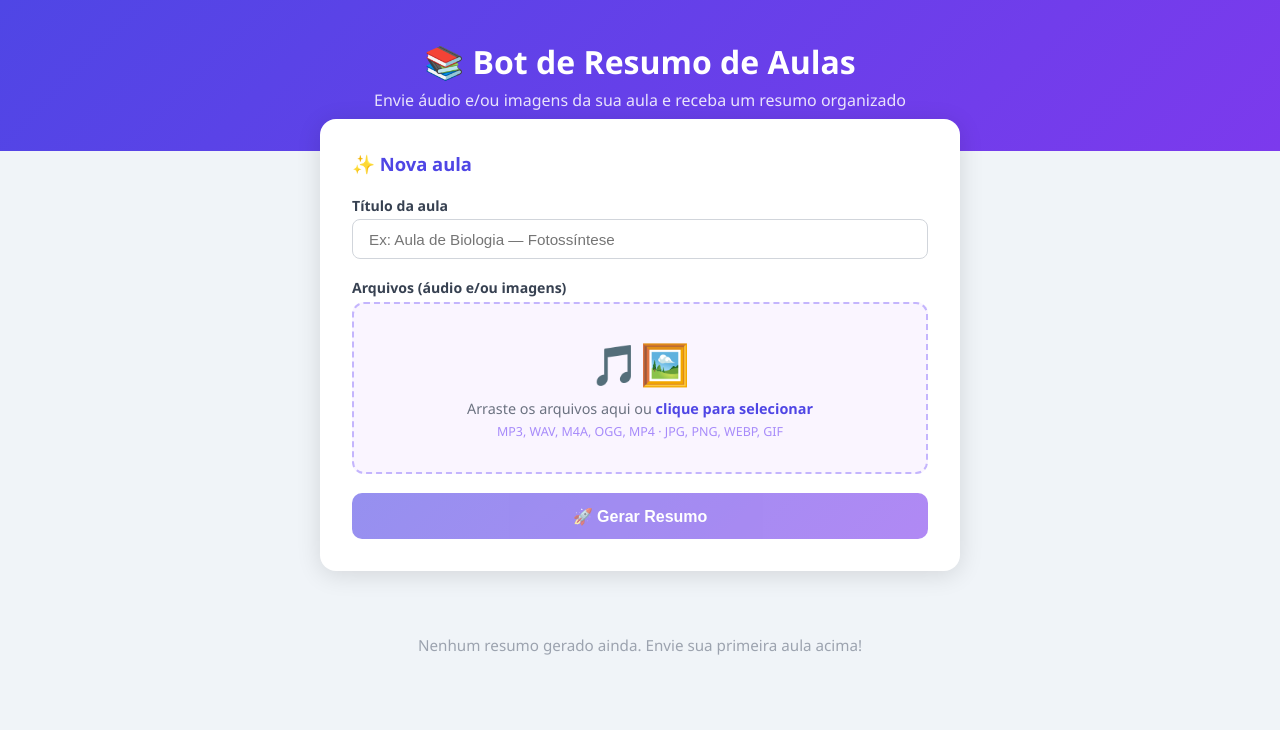
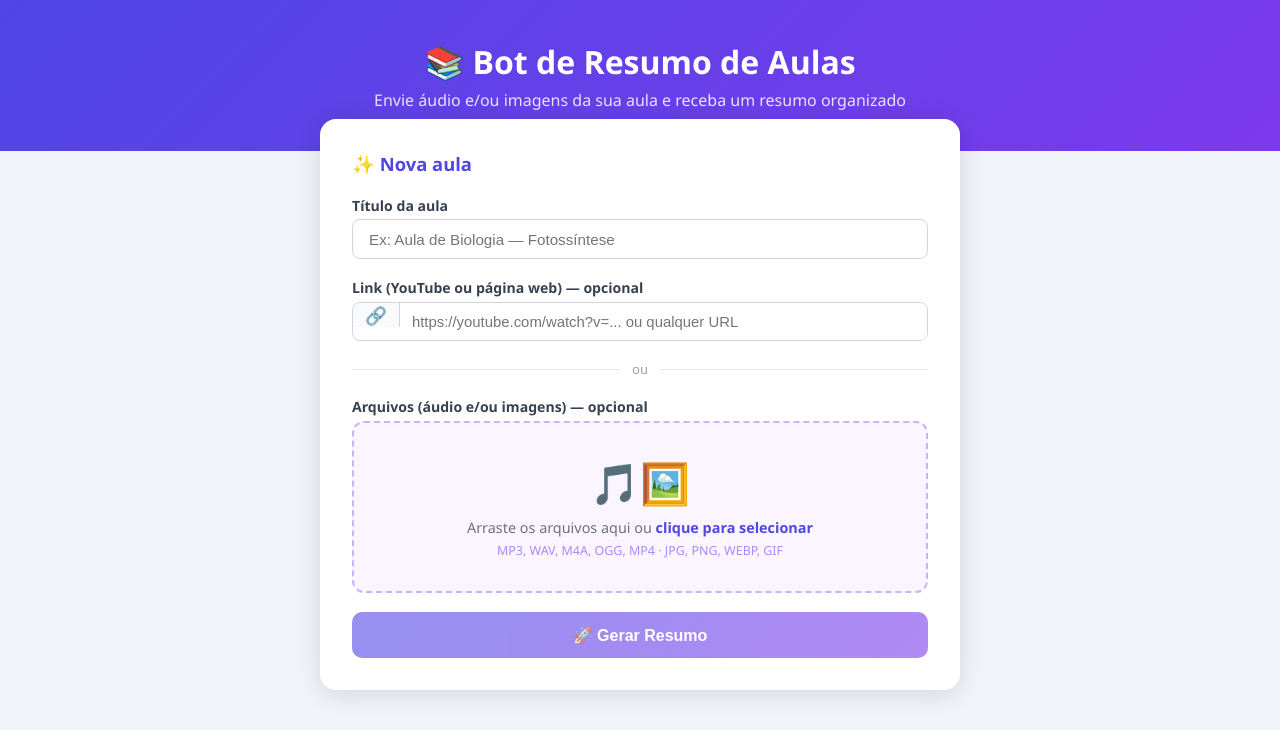
Before and after one commit to gabrielamorim27310-ai/Ai-pesquisa-steam, a Flask app: page / in a window 1280 px wide. Shown: the top 730 px of the page. Before the commit the page ends 655 px from the top, so only its background shows below. Run offline with Flask 3, Linux system fonts and the light colour scheme; parts of the project's set-up code (start-up, migrations or seed data) failed here and were passed over.

Commit message:
Adiciona suporte a links (YouTube + páginas web)
- Campo de URL no formulário (YouTube ou qualquer link)
- YouTube: extrai transcrição automática via youtube-transcript-api
- Páginas web: faz fetch e extrai texto puro
- Conteúdo do link entra no prompt de resumo da IA
- Badges ▶️ YouTube / 🔗 Link nos cards de resumo
- Envio válido com só link, só arquivo ou ambos

https://claude.ai/code/session_018AsS6fk28tJ6gvUUHrwY7z

```diff
--- a/app.py
+++ b/app.py
@@ -1,4 +1,5 @@
 import os
+import re
 import json
 import base64
 import tempfile
@@ -23,6 +24,50 @@ IMAGE_EXTS = {".jpg", ".jpeg", ".png", ".gif", ".webp", ".bmp"}
 
 app.config["RESUMOS_FOLDER"].mkdir(exist_ok=True)
 app.config["UPLOAD_FOLDER"].mkdir(exist_ok=True)
+
+
+# ── Extração de conteúdo de URL ───────────────────────────────────────────────
+def _youtube_id(url: str):
+    """Extrai o ID do vídeo de uma URL do YouTube."""
+    patterns = [
+        r"(?:v=|youtu\.be/|/embed/|/v/)([A-Za-z0-9_-]{11})",
+        r"^([A-Za-z0-9_-]{11})$",
+    ]
+    for p in patterns:
+        m = re.search(p, url)
+        if m:
+            return m.group(1)
+    return None
+
+
+def extrair_conteudo_url(url: str) -> tuple[str, str]:
+    """
+    Retorna (tipo, conteudo):
+      tipo: 'youtube' | 'pagina'
+      conteudo: texto extraído (truncado)
+    """
+    import requests
+
+    vid_id = _youtube_id(url)
+    if vid_id:
+        try:
+            from youtube_transcript_api import YouTubeTranscriptApi
+            partes = YouTubeTranscriptApi.get_transcript(vid_id, languages=["pt", "pt-BR", "en"])
+            texto = " ".join(p["text"] for p in partes)
+            return "youtube", texto[:3000]
+        except Exception as e:
+            return "youtube", f"[Não foi possível obter legenda: {e}]"
+
+    # Página web genérica
+    try:
+        resp = requests.get(url, timeout=10, headers={"User-Agent": "Mozilla/5.0"})
+        resp.raise_for_status()
+        # Remove tags HTML
+        texto = re.sub(r"<[^>]+>", " ", resp.text)
+        texto = re.sub(r"\s+", " ", texto).strip()
+        return "pagina", texto[:3000]
+    except Exception as e:
+        return "pagina", f"[Erro ao acessar o link: {e}]"
 
 
 # ── Transcrição de áudio via Groq Whisper ─────────────────────────────────────
@@ -74,7 +119,8 @@ def descrever_imagem(caminho: str) -> str:
 
 
 # ── Geração do resumo HTML via Groq ───────────────────────────────────────────
-def gerar_resumo(transcricao: str, descricoes_imagens: list[str], titulo: str) -> str:
+def gerar_resumo(transcricao: str, descricoes_imagens: list[str], titulo: str,
+                  conteudo_url: str = "", tipo_url: str = "") -> str:
     from groq import Groq
     client = Groq(api_key=os.environ["GROQ_API_KEY"])
 
@@ -83,6 +129,9 @@ def gerar_resumo(transcricao: str, descricoes_imagens: list[str], titulo: str) -
         partes.append(f"TRANSCRIÇÃO DO ÁUDIO:\n{transcricao[:1500]}")
     for i, desc in enumerate(descricoes_imagens, 1):
         partes.append(f"IMAGEM {i}:\n{desc[:400]}")
+    if conteudo_url:
+        label = "TRANSCRIÇÃO DO VÍDEO (YouTube)" if tipo_url == "youtube" else "CONTEÚDO DA PÁGINA"
+        partes.append(f"{label}:\n{conteudo_url[:1500]}")
 
     conteudo = "\n\n".join(partes) if partes else "Nenhum conteúdo enviado."
 
@@ -116,7 +165,8 @@ def gerar_resumo(transcricao: str, descricoes_imagens: list[str], titulo: str) -
 
 
 # ── Converter resumo em HTML ───────────────────────────────────────────────────
-def resumo_para_html(resumo_texto: str, titulo: str, data_hora: str, n_imagens: int, tem_audio: bool) -> str:
+def resumo_para_html(resumo_texto: str, titulo: str, data_hora: str,
+                     n_imagens: int, tem_audio: bool, tipo_url: str = "") -> str:
     linhas = resumo_texto.split("\n")
     blocos = []
     for linha in linhas:
@@ -140,6 +190,10 @@ def resumo_para_html(resumo_texto: str, titulo: str, data_hora: str, n_imagens:
         fontes.append('<span class="badge audio">🎵 Áudio</span>')
     if n_imagens:
         fontes.append(f'<span class="badge imagem">🖼️ {n_imagens} imagem(ns)</span>')
+    if tipo_url == "youtube":
+        fontes.append('<span class="badge youtube">▶️ YouTube</span>')
+    elif tipo_url == "pagina":
+        fontes.append('<span class="badge link">🔗 Link</span>')
 
     return f"""<!DOCTYPE html>
 <html lang="pt-BR">
@@ -179,6 +233,8 @@ def resumo_para_html(resumo_texto: str, titulo: str, data_hora: str, n_imagens:
     }}
     .badge.audio {{ background: #fef3c7; color: #92400e; }}
     .badge.imagem {{ background: #dbeafe; color: #1e40af; }}
+    .badge.youtube {{ background: #fee2e2; color: #991b1b; }}
+    .badge.link {{ background: #d1fae5; color: #065f46; }}
     .body {{ padding: 2rem 2.5rem; line-height: 1.75; }}
     h2 {{
       font-size: 1.2rem;
@@ -239,10 +295,12 @@ def index():
 @app.route("/upload", methods=["POST"])
 def upload():
     titulo = request.form.get("titulo", "Aula sem título").strip() or "Aula sem título"
+    link = request.form.get("link", "").strip()
     arquivos = request.files.getlist("arquivos")
 
-    if not arquivos or all(f.filename == "" for f in arquivos):
-        return jsonify({"erro": "Nenhum arquivo enviado."}), 400
+    sem_arquivos = not arquivos or all(f.filename == "" for f in arquivos)
+    if sem_arquivos and not link:
+        return jsonify({"erro": "Envie pelo menos um arquivo ou um link."}), 400
 
     audios, imagens = [], []
     pasta_upload = app.config["UPLOAD_FOLDER"]
@@ -259,7 +317,7 @@ def upload():
         elif ext in IMAGE_EXTS:
             imagens.append(str(destino))
 
-    # Processar
+    # Processar áudio
     transcricao = ""
     if audios:
         try:
@@ -267,16 +325,26 @@ def upload():
         except Exception as e:
             transcricao = f"[Erro na transcrição: {e}]"
 
+    # Processar imagens
     descricoes = []
-    for img in imagens[:4]:  # máx 4 imagens para não estourar tokens
+    for img in imagens[:4]:
         try:
             descricoes.append(descrever_imagem(img))
         except Exception as e:
             descricoes.append(f"[Erro ao descrever imagem: {e}]")
 
+    # Processar link
+    conteudo_url, tipo_url = "", ""
+    if link:
+        try:
+            tipo_url, conteudo_url = extrair_conteudo_url(link)
+        except Exception as e:
+            conteudo_url = f"[Erro ao processar link: {e}]"
+            tipo_url = "pagina"
+
     # Gerar resumo
     try:
-        resumo_texto = gerar_resumo(transcricao, descricoes, titulo)
+        resumo_texto = gerar_resumo(transcricao, descricoes, titulo, conteudo_url, tipo_url)
     except Exception as e:
         resumo_texto = f"Erro ao gerar resumo: {e}"
 
@@ -284,19 +352,19 @@ def upload():
     agora = datetime.now()
     slug = agora.strftime("%Y%m%d_%H%M%S")
     data_hora = agora.strftime("%d/%m/%Y às %H:%M")
-    html_content = resumo_para_html(resumo_texto, titulo, data_hora, len(imagens), bool(audios))
+    html_content = resumo_para_html(resumo_texto, titulo, data_hora, len(imagens), bool(audios), tipo_url)
 
     pasta_resumos = app.config["RESUMOS_FOLDER"]
     html_path = pasta_resumos / f"resumo_{slug}.html"
     html_path.write_text(html_content, encoding="utf-8")
 
-    # Salvar metadados
     meta = {
         "titulo": titulo,
         "slug": slug,
         "data_hora": data_hora,
         "n_imagens": len(imagens),
         "tem_audio": bool(audios),
+        "tipo_url": tipo_url,
         "arquivo": f"resumo_{slug}.html",
     }
     (pasta_resumos / f"resumo_{slug}.json").write_text(json.dumps(meta, ensure_ascii=False), encoding="utf-8")
--- a/requirements.txt
+++ b/requirements.txt
@@ -3,3 +3,5 @@ groq>=0.9.0
 Pillow>=10.0.0
 python-dotenv>=1.0.0
 werkzeug>=3.0.0
+requests>=2.31.0
+youtube-transcript-api>=0.6.2
--- a/templates/index.html
+++ b/templates/index.html
@@ -56,6 +56,51 @@
     input[type="text"]:focus {
       outline: none;
       border-color: #4f46e5;
+    }
+
+    /* Link input */
+    .link-input-wrap {
+      display: flex;
+      align-items: center;
+      border: 1.5px solid #d1d5db;
+      border-radius: 8px;
+      overflow: hidden;
+      margin-bottom: 1.2rem;
+      transition: border .2s;
+    }
+    .link-input-wrap:focus-within { border-color: #4f46e5; }
+    .link-icon {
+      padding: 0 .75rem;
+      font-size: 1.1rem;
+      background: #f9fafb;
+      border-right: 1.5px solid #d1d5db;
+      height: 100%;
+      display: flex;
+      align-items: center;
+      align-self: stretch;
+    }
+    .link-input-wrap input[type="url"] {
+      flex: 1;
+      border: none;
+      padding: .65rem .75rem;
+      font-size: .93rem;
+      outline: none;
+      margin-bottom: 0;
+    }
+    /* Divider */
+    .ou-divider {
+      display: flex;
+      align-items: center;
+      gap: .75rem;
+      margin: .5rem 0 1.2rem;
+      color: #9ca3af;
+      font-size: .82rem;
+    }
+    .ou-divider::before, .ou-divider::after {
+      content: '';
+      flex: 1;
+      height: 1px;
+      background: #e5e7eb;
     }
 
     /* Drop zone */
@@ -170,6 +215,8 @@
     }
     .badge.audio { background: #fef3c7; color: #92400e; }
     .badge.imagem { background: #dbeafe; color: #1e40af; }
+    .badge.youtube { background: #fee2e2; color: #991b1b; }
+    .badge.link { background: #d1fae5; color: #065f46; }
 
     .empty {
       text-align: center;
@@ -193,7 +240,15 @@
     <label class="field" for="titulo">Título da aula</label>
     <input type="text" id="titulo" name="titulo" placeholder="Ex: Aula de Biologia — Fotossíntese" required>
 
-    <label class="field">Arquivos (áudio e/ou imagens)</label>
+    <label class="field" for="link">Link (YouTube ou página web) — opcional</label>
+    <div class="link-input-wrap">
+      <span class="link-icon">🔗</span>
+      <input type="url" id="link" name="link" placeholder="https://youtube.com/watch?v=... ou qualquer URL">
+    </div>
+
+    <div class="ou-divider"><span>ou</span></div>
+
+    <label class="field">Arquivos (áudio e/ou imagens) — opcional</label>
     <div class="drop-zone" id="drop-zone">
       <div class="icon">🎵🖼️</div>
       <p>Arraste os arquivos aqui ou <span id="browse-btn">clique para selecionar</span></p>
@@ -225,6 +280,8 @@
       <div class="r-badges">
         {% if r.tem_audio %}<span class="badge audio">🎵 Áudio</span>{% endif %}
         {% if r.n_imagens %}<span class="badge imagem">🖼️ {{ r.n_imagens }} imagem(ns)</span>{% endif %}
+        {% if r.tipo_url == 'youtube' %}<span class="badge youtube">▶️ YouTube</span>{% endif %}
+        {% if r.tipo_url == 'pagina' %}<span class="badge link">🔗 Link</span>{% endif %}
       </div>
     </a>
     {% endfor %}
@@ -329,11 +386,17 @@
     submitBtn.disabled = selectedFiles.length === 0;
   }
 
-  // Botão começa desabilitado
-  submitBtn.disabled = true;
+  var linkInput = document.getElementById('link');
+
+  function updateSubmitState() {
+    submitBtn.disabled = selectedFiles.length === 0 && !linkInput.value.trim();
+  }
+
+  linkInput.addEventListener('input', updateSubmitState);
+  updateSubmitState();
 
   form.addEventListener('submit', function(e) {
-    if (selectedFiles.length === 0) {
+    if (selectedFiles.length === 0 && !linkInput.value.trim()) {
       e.preventDefault();
       return;
     }
```
